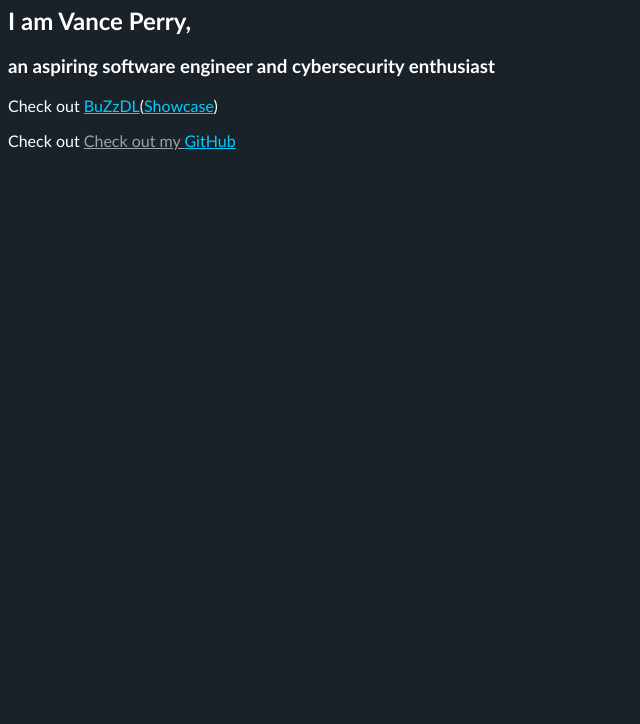
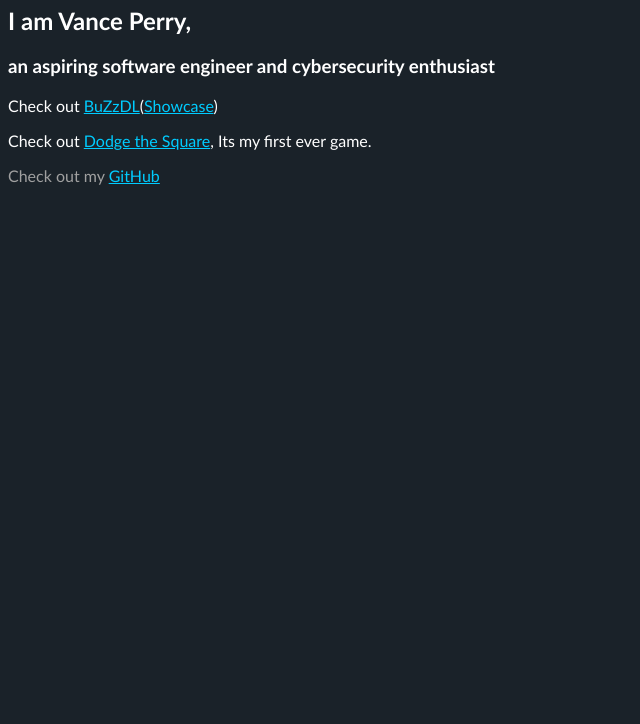
Before and after one commit to KACofficial/KACofficial.github.io, a plain HTML site: page index.html in a window 1280 px wide. Shown: the part 76-800 px from the top of the page, without its empty margins (0-640 px from the left). Drawn offline with Linux system fonts and the light colour scheme.

Commit message:
FIx Typo

```diff
--- a/index.html
+++ b/index.html
@@ -34,7 +34,7 @@
     <h2>I am Vance Perry,</h2>
     <h3>an aspiring software engineer and cybersecurity enthusiast</h3>
     <p>Check out <a href="https://github.com/KACofficial/BuZzDL" target="_blank">BuZzDL</a>(<a href="https://bsocial.buzz/watch/buzzdl-showcase_b2F2EvbKoMCcieQ.html" target="_blank">Showcase</a>)</p>
-    <p>Check out <a href="/DtS>Dodge the Square</a>, Its my first ever game.</p>
+    <p>Check out <a href="/DtS">Dodge the Square</a>, Its my first ever game.</p>
     <p class="footer">Check out my <a href="https://github.com/KACofficial" target="_blank">GitHub</a></p>
 </body>
 </html>
```
